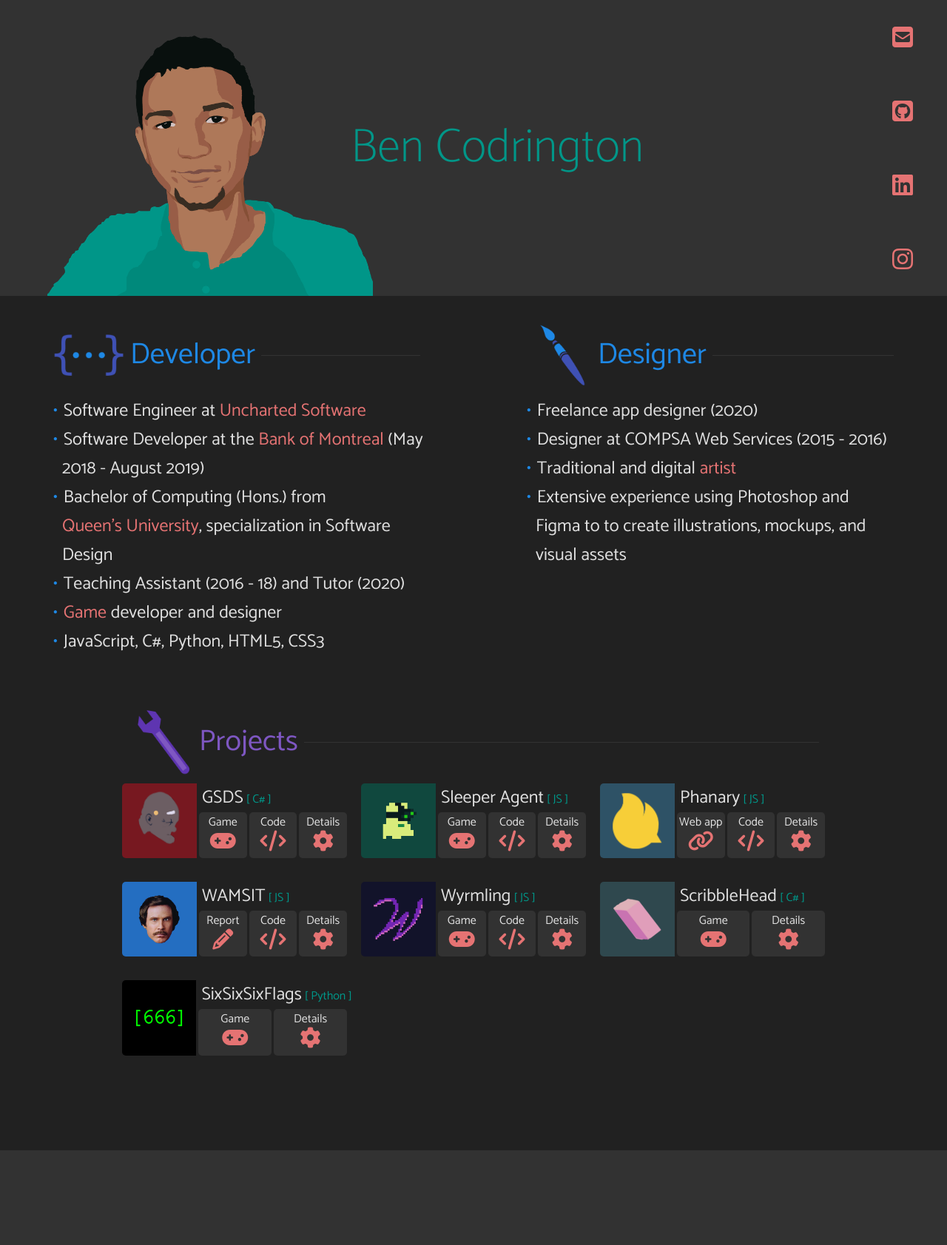
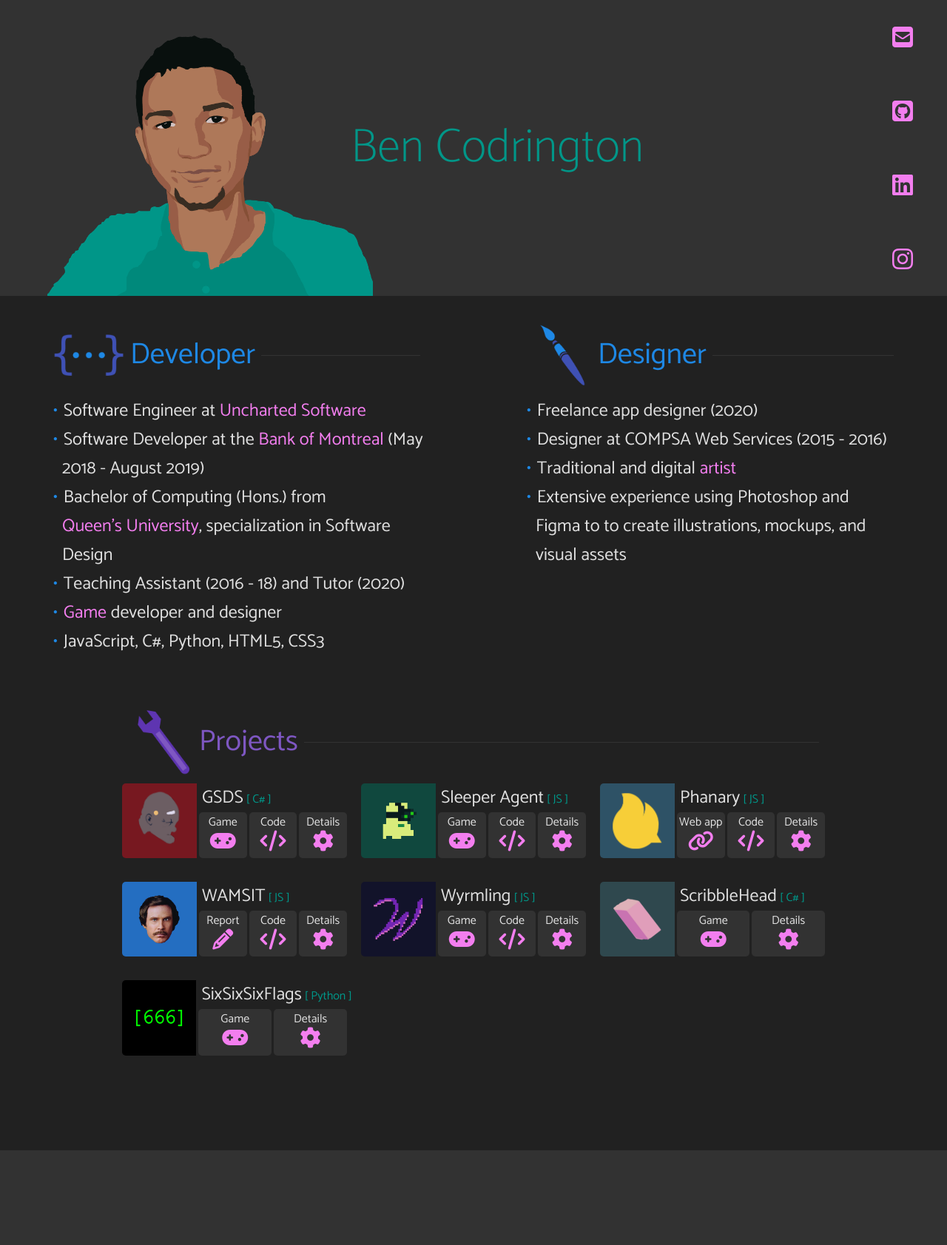
Before and after one commit to bencodrington/bencodrington, a Jekyll site: the page built from index.html, in a window 1280 px wide. Shown: the whole page at 74% size. Built offline with Jekyll 4.4.1, drawn with Linux system fonts in a browser that asks for light colours; nearby versions of some CDN libraries.

Commit message:
Tweak clickable colour

```diff
--- a/_sass/base/_global.scss
+++ b/_sass/base/_global.scss
@@ -26,13 +26,13 @@
 a {
     text-decoration: none;
     cursor: pointer;
-    color: $peach;
+    color: $clickable;
     position: relative;
     white-space: nowrap;
     transition: color 0.1s ease-in-out;
 
     &::before {
-        border-bottom: 1px solid $peach;
+        border-bottom: 1px solid $clickable;
         content: '';
         position: absolute;
         top: 0;
--- a/_sass/base/_variables.scss
+++ b/_sass/base/_variables.scss
@@ -1,6 +1,6 @@
 $lightTurquoise: #009688;
 
-$peach: #e57373;
+$clickable: #f37eef;
 
 $lightGrey: #e0e0e0;
 $midGrey: #323232;
@@ -17,3 +17,4 @@
 $projectWamsit: #246EC1;
 $projectSleeperAgent: #10483e;
 $projectGSDS: #771820;
+$projectTurbobard: #080c23;
--- a/_sass/modules/_btn.scss
+++ b/_sass/modules/_btn.scss
@@ -6,12 +6,12 @@
     height: 2.5rem;
     font-size: 1.70rem;
     text-align: center;
-    color: $peach;
+    color: $clickable;
 
     &::before {
         z-index: -1;
         content: '';
-        background: $peach;
+        background: $clickable;
         border-radius: 5px;
         position: absolute;
         width: 2.5rem;
--- a/_sass/modules/_colour.scss
+++ b/_sass/modules/_colour.scss
@@ -20,4 +20,7 @@
     &--gsds {
         background: $projectGSDS;
     }
+    &--turbobard {
+        background: $projectTurbobard;
+    }
 }
--- a/_sass/modules/_footer.scss
+++ b/_sass/modules/_footer.scss
@@ -18,7 +18,7 @@
 
         display: flex;
         justify-content: space-around;
-        color: $peach;
+        color: $clickable;
         position: absolute;
         top: 50%;
         transform: translateY(-50%);
--- a/_sass/modules/_project-options.scss
+++ b/_sass/modules/_project-options.scss
@@ -68,7 +68,7 @@
 
         i {
             font-size: 2rem;
-            color: $peach;
+            color: $clickable;
             transition: color 0.1s ease, transform 0.1s ease, font-size 0.1s ease;
             top: 50%;
             left: 50%;
@@ -77,7 +77,7 @@
         }
 
         &:hover {
-            background: $peach;
+            background: $clickable;
 
             a.project__show-details i {
                 transform: translate(-50%, -50%) rotate(90deg) scale(1.25);
```
